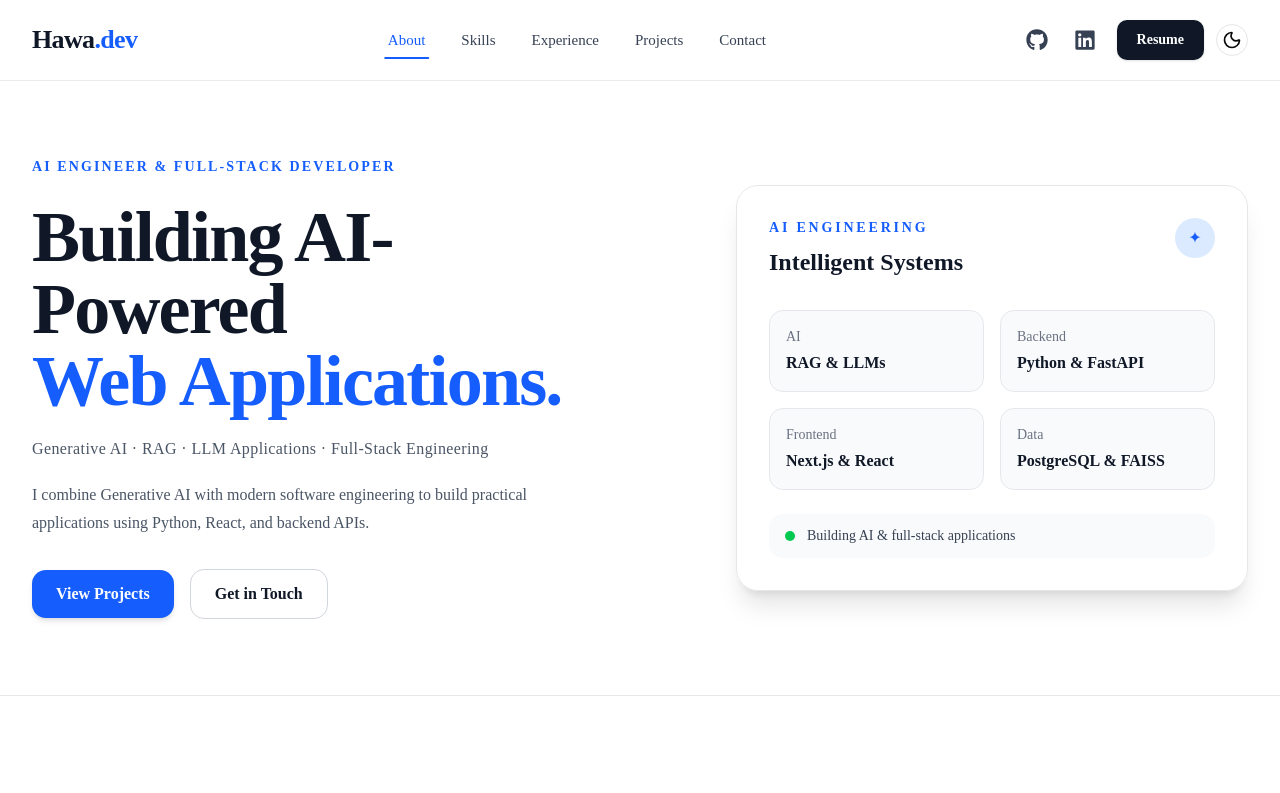
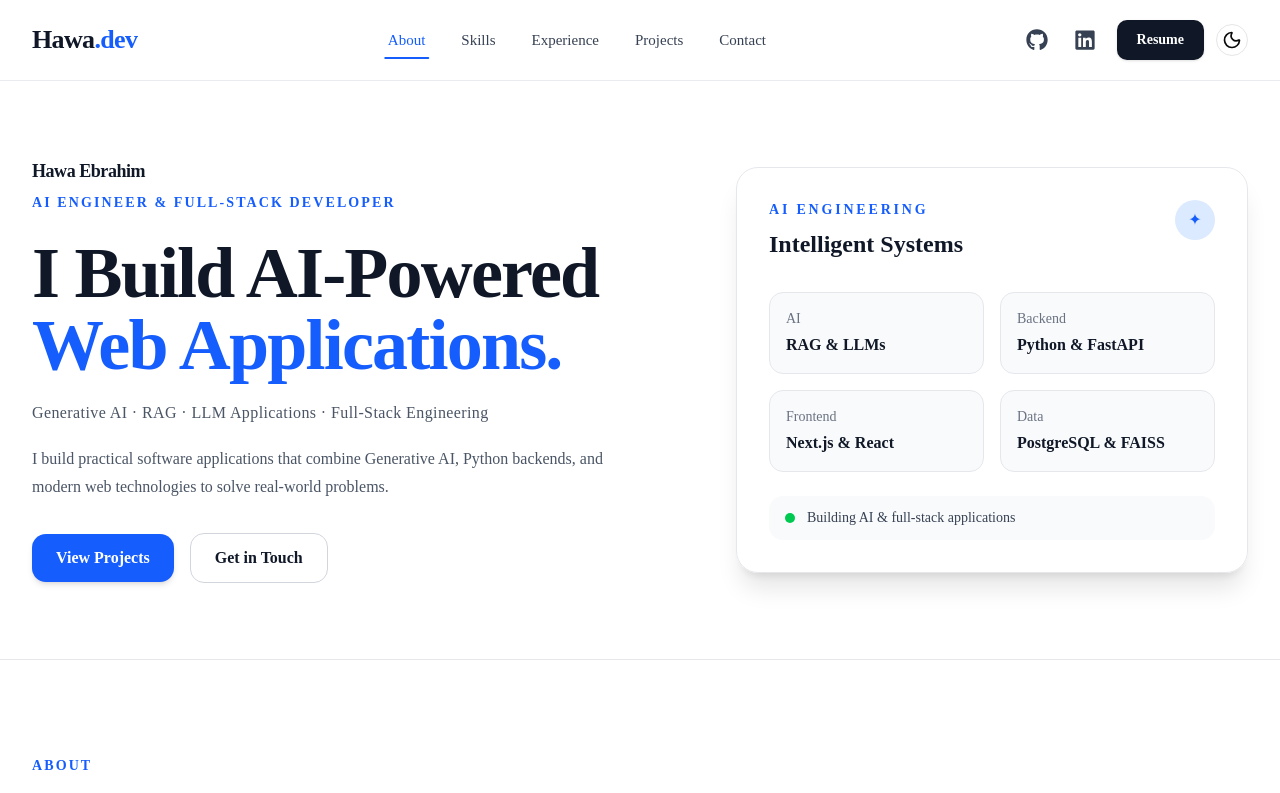
Before and after one commit to hawaebrahimhamid/ai-portfolio, a Next.js app: page / in a window 1280 px wide. Shown: the top 793 px of the page. Built offline with nearby package versions, Linux system fonts and the light colour scheme.

Commit message:
Refine portfolio hero section

```diff
--- a/src/components/Hero.tsx
+++ b/src/components/Hero.tsx
@@ -40,7 +40,14 @@ export default function Hero() {
             {/* Professional Title */}
             <motion.p
               variants={fadeUp}
-              className="text-sm font-semibold uppercase tracking-[0.15em] text-blue-600 dark:text-blue-400"
+              className="text-base font-semibold tracking-tight text-gray-900 dark:text-white sm:text-lg"
+            >
+              Hawa Ebrahim
+            </motion.p>
+
+            <motion.p
+              variants={fadeUp}
+              className="mt-2 text-sm font-semibold uppercase tracking-[0.15em] text-blue-600 dark:text-blue-400"
             >
               AI Engineer & Full-Stack Developer
             </motion.p>
@@ -50,7 +57,7 @@ export default function Hero() {
               variants={fadeUp}
               className="mt-6 text-5xl font-bold tracking-tight text-gray-900 dark:text-white sm:text-6xl lg:text-[64px] xl:text-[72px]"
             >
-              Building AI-Powered
+              I Build AI-Powered
               <span className="block text-blue-600 dark:text-blue-400">
                 Web Applications.
               </span>
@@ -61,7 +68,7 @@ export default function Hero() {
               variants={fadeUp}
               className="mt-5 text-sm font-medium tracking-wide text-gray-600 dark:text-gray-300 sm:text-base"
             >
-             Generative AI · RAG · LLM Applications · Full-Stack Engineering
+              Generative AI · RAG · LLM Applications · Full-Stack Engineering
             </motion.p>
 
             {/* Description */}
@@ -69,7 +76,9 @@ export default function Hero() {
               variants={fadeUp}
               className="mt-5 max-w-xl text-base leading-7 text-gray-600 dark:text-gray-300"
             >
-             I combine Generative AI with modern software engineering to build practical applications using Python, React, and backend APIs.
+              I build practical software applications that combine Generative
+              AI, Python backends, and modern web technologies to solve
+              real-world problems.
             </motion.p>
 
             {/* CTA Buttons */}
```
